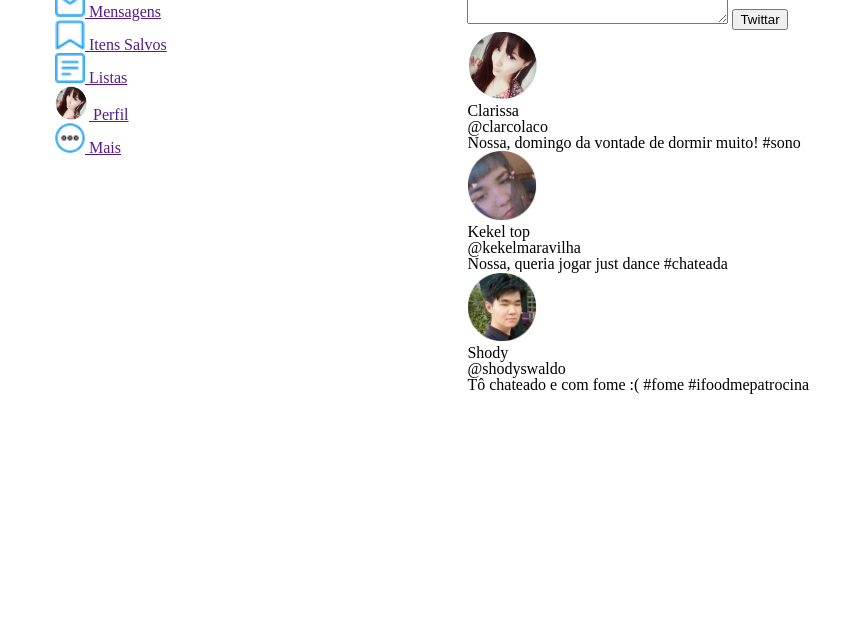
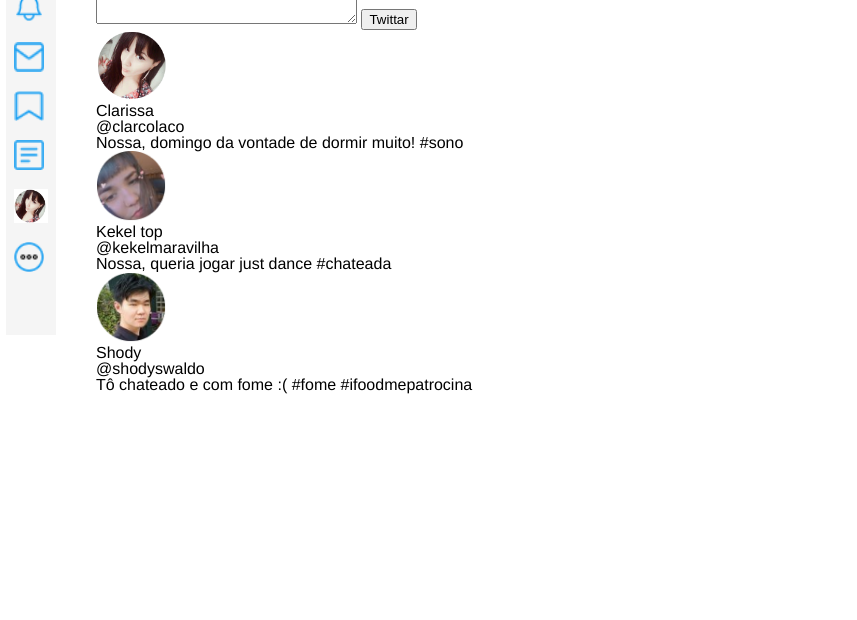
Before and after one commit to clarcolaco/t-witcher, a plain HTML site: page index.html in a window 1280 px wide. Shown: the part 200-820 px from the top of the page, without its empty margins (0-857 px from the left). Drawn offline with Linux system fonts and the light colour scheme.

Commit message:
Outros ajustes

```diff
--- a/assets/style/style.css
+++ b/assets/style/style.css
@@ -1,19 +1,40 @@
     body {
+        display: flex;
+        font-family: "Helvetica Neue", Helvetica, Arial, sans-serif;
+        height: 100%;
+    }
+
+    header {
+        align-items: center;
+        margin-left: 6px;
+        margin-top: 15px;
+        height: 100%;
+        padding-bottom: 60px;
+        width: 50px;
+        padding-left: 8px;
+        justify-content: flex-start;
+        background-color: #f5f5f5;
+    }
+
+    main {
+        flex-basis: 70%;
+        margin-top: 20px;
+        margin-left: 40px;
+        width: 100%;
+        font-size: 12pt;
+        height: 800px;
+    }
+
+    nav {
         display: flex;
     }
 
-    header {
-        display: flexbox;
-        align-items: center;
-        margin-left: 15px;
-        padding: auto;
+    a {
+        color: #2bc4ff;
+        text-decoration: none;
     }
 
-    nav {
-        padding: 40px;
+    a:hover {
+        background-color: aliceblue;
+        border-radius: 10%;
     }
-
-    main {
-        margin-top: 20px;
-        margin-left: 250px;
-    }
--- a/index.html
+++ b/index.html
@@ -15,33 +15,43 @@
         <figure>
             <img src="/assets/img/bird 1.svg" alt="logo" width="45px" height="45px">
         </figure>
+
+        <br>
+        <br>
+
         <nav>
             <ul>
                 <li>
-                    <a href=""> <img src="/assets/img/home.png" width="30px" height="30px" alt=""> Página Inicial </a>
+                    <a href=""> <img src="/assets/img/home.png" width="30px" height="30px" alt=""> </a>
 
                 </li>
+                <br>
                 <li>
-                    <a href=""> <img src="/assets/img/explorar.png" width="30px" height="30px" alt=""> Explorar</a>
+                    <a href=""> <img src="/assets/img/explorar.png" width="30px" height="30px" alt=""> </a>
                 </li>
-
+                <br>
                 <li>
-                    <a href=""> <img src="/assets/img/notificacoes.png" width="30px" height="30px" alt=""> Notificações</a>
+                    <a href=""> <img src="/assets/img/notificacoes.png" width="30px" height="30px" alt=""> </a>
                 </li>
+                <br>
                 <li>
-                    <a href=""> <img src="/assets/img/mensagens.png" width="30px" height="30px" alt=""> Mensagens</a>
+                    <a href=""> <img src="/assets/img/mensagens.png" width="30px" height="30px" alt=""> </a>
                 </li>
+                <br>
                 <li>
-                    <a href=""> <img src="/assets/img/salvos.png" width="30px" height="30px" alt=""> Itens Salvos</a>
+                    <a href=""> <img src="/assets/img/salvos.png" width="30px" height="30px" alt=""> </a>
                 </li>
+                <br>
                 <li>
-                    <a href=""> <img src="/assets/img/listas.png" width="30px" height="30px" alt=""> Listas</a>
+                    <a href=""> <img src="/assets/img/listas.png" width="30px" height="30px" alt=""> </a>
                 </li>
+                <br>
                 <li>
-                    <a href=""> <img src="/assets/img/profilepiccla.png" width="34px" height="34px" alt=""> Perfil</a>
+                    <a href=""> <img src="/assets/img/profilepiccla.png" width="34px" height="34px" alt=""> </a>
                 </li>
+                <br>
                 <li>
-                    <a href=""> <img src="/assets/img/mais.png" width="30px" height="30px" alt=""> Mais</a>
+                    <a href=""> <img src="/assets/img/mais.png" width="30px" height="30px" alt=""></a>
                 </li>
             </ul>
             <br>
```
